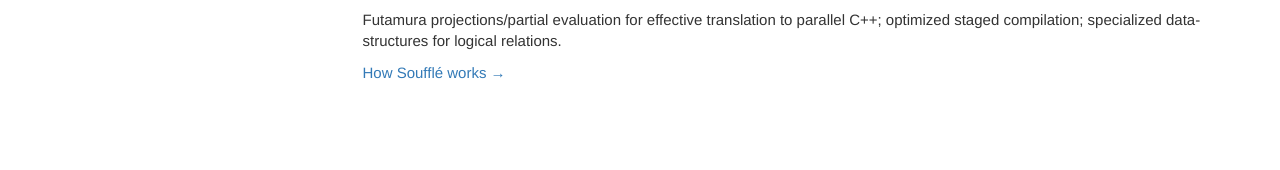
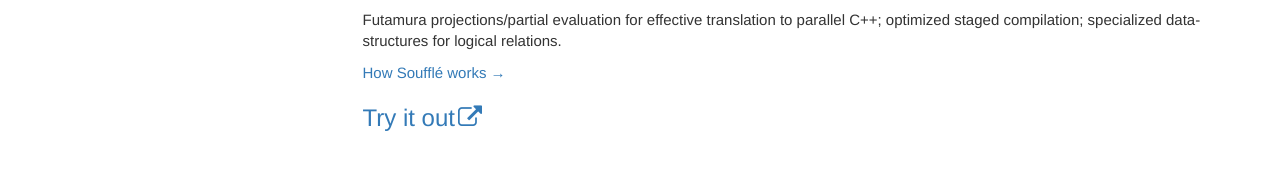
Before and after one commit to souffle-lang/souffle-lang.github.io, a Jekyll site: the page built from index.html, in a window 1280 px wide. Shown: the part 426-596 px from the top of the page. Built offline with Jekyll 4.4.1, drawn with Linux system fonts in a browser that asks for light colours; comment, search, counter and statistics services are not loaded.

Commit message:
Update index.html

```diff
--- a/index.html
+++ b/index.html
@@ -32,6 +32,9 @@ sidebar: docs_sidebar
       </p>
       <a href="/translate">How Soufflé works &rarr;</a>
     </div>
+      <div class="grid-item">
+      <h2><a href="https://plang1.it.usyd.edu.au:8000>">Try it out</a></h2>
+    </div>
     <div class="clear"></div>
   </div>
 </section>
```
